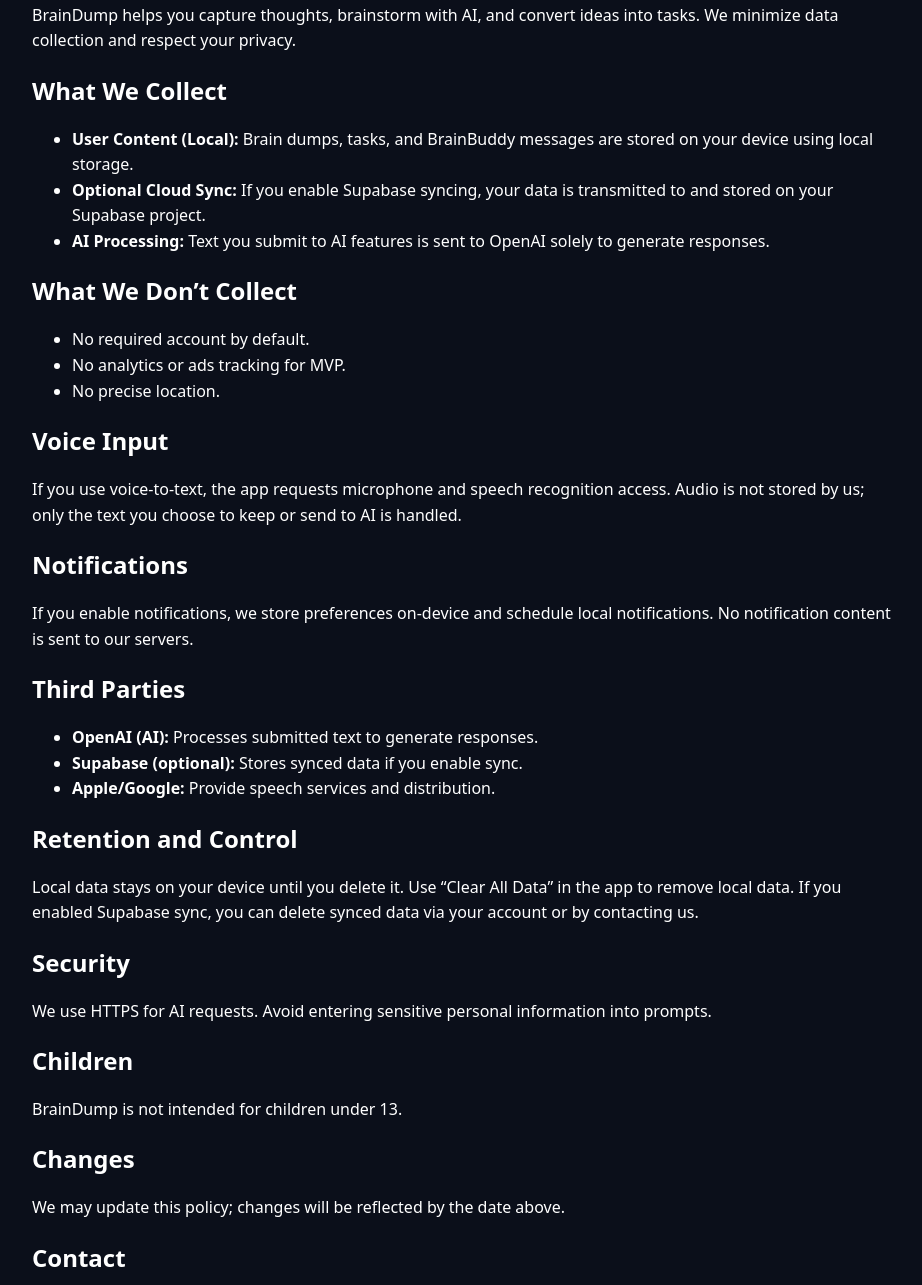
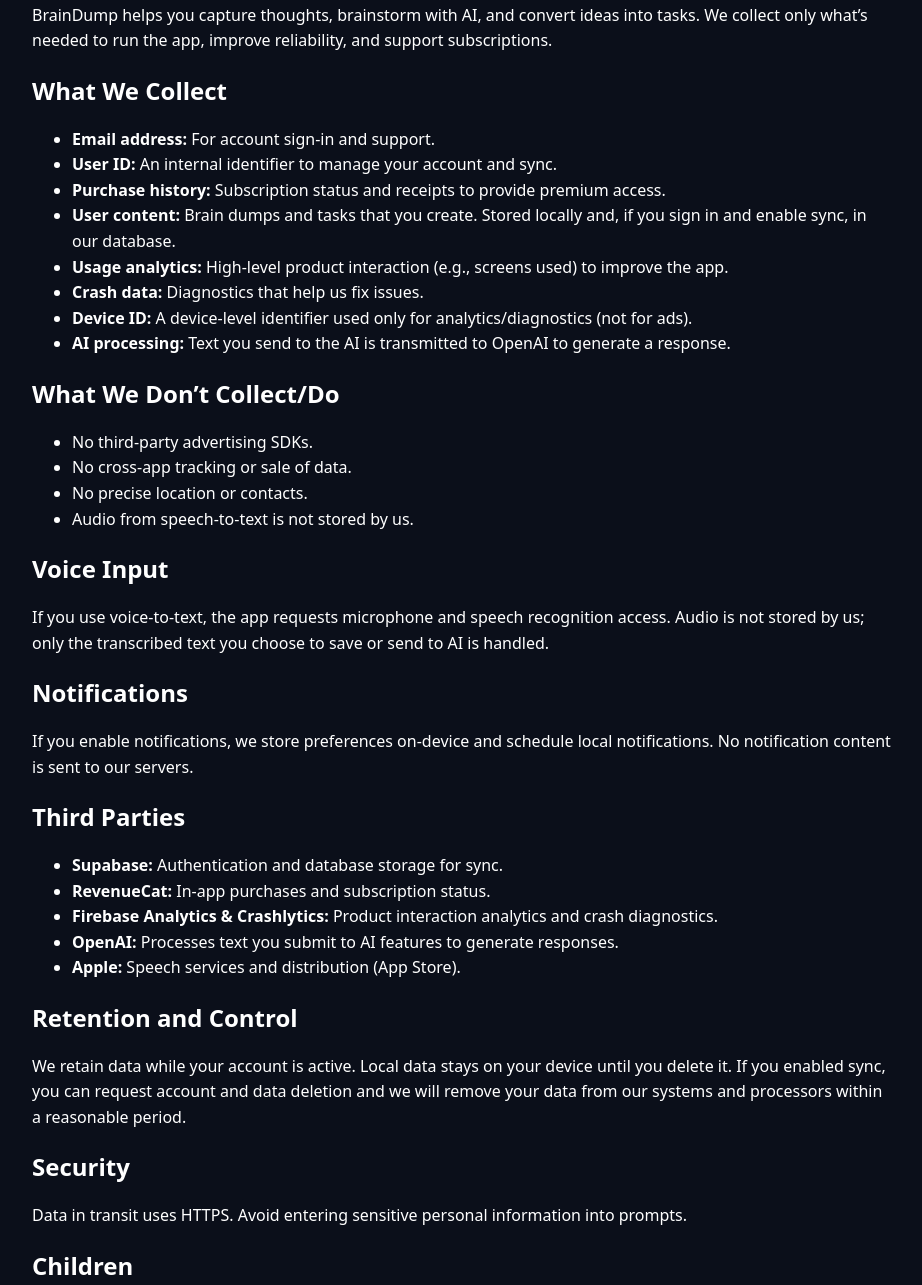
Before and after one commit to Braindumpsoftware/braindump-site, a plain HTML site: page privacy.html in a window 1280 px wide. Shown: the part 146-1431 px from the top of the page, without its empty margins (178-1100 px from the left). Drawn offline with Linux system fonts and the light colour scheme.

Commit message:
chore(privacy): align App Privacy data types, purposes, and processors

```diff
--- a/privacy.html
+++ b/privacy.html
@@ -16,49 +16,57 @@
   <main class="wrap">
     <h1>Privacy Policy</h1>
     <p><em>Last updated: <span id="d"></span></em></p>
-    <p>BrainDump helps you capture thoughts, brainstorm with AI, and convert ideas into tasks. We minimize data collection and respect your privacy.</p>
+    <p>BrainDump helps you capture thoughts, brainstorm with AI, and convert ideas into tasks. We collect only what’s needed to run the app, improve reliability, and support subscriptions.</p>
 
     <h2>What We Collect</h2>
     <ul>
-      <li><strong>User Content (Local):</strong> Brain dumps, tasks, and BrainBuddy messages are stored on your device using local storage.</li>
-      <li><strong>Optional Cloud Sync:</strong> If you enable Supabase syncing, your data is transmitted to and stored on your Supabase project.</li>
-      <li><strong>AI Processing:</strong> Text you submit to AI features is sent to OpenAI solely to generate responses.</li>
+      <li><strong>Email address:</strong> For account sign‑in and support.</li>
+      <li><strong>User ID:</strong> An internal identifier to manage your account and sync.</li>
+      <li><strong>Purchase history:</strong> Subscription status and receipts to provide premium access.</li>
+      <li><strong>User content:</strong> Brain dumps and tasks that you create. Stored locally and, if you sign in and enable sync, in our database.</li>
+      <li><strong>Usage analytics:</strong> High‑level product interaction (e.g., screens used) to improve the app.</li>
+      <li><strong>Crash data:</strong> Diagnostics that help us fix issues.</li>
+      <li><strong>Device ID:</strong> A device‑level identifier used only for analytics/diagnostics (not for ads).</li>
+      <li><strong>AI processing:</strong> Text you send to the AI is transmitted to OpenAI to generate a response.</li>
     </ul>
 
-    <h2>What We Don’t Collect</h2>
+    <h2>What We Don’t Collect/Do</h2>
     <ul>
-      <li>No required account by default.</li>
-      <li>No analytics or ads tracking for MVP.</li>
-      <li>No precise location.</li>
+      <li>No third‑party advertising SDKs.</li>
+      <li>No cross‑app tracking or sale of data.</li>
+      <li>No precise location or contacts.</li>
+      <li>Audio from speech‑to‑text is not stored by us.</li>
     </ul>
 
     <h2>Voice Input</h2>
-    <p>If you use voice-to-text, the app requests microphone and speech recognition access. Audio is not stored by us; only the text you choose to keep or send to AI is handled.</p>
+    <p>If you use voice‑to‑text, the app requests microphone and speech recognition access. Audio is not stored by us; only the transcribed text you choose to save or send to AI is handled.</p>
 
     <h2>Notifications</h2>
-    <p>If you enable notifications, we store preferences on-device and schedule local notifications. No notification content is sent to our servers.</p>
+    <p>If you enable notifications, we store preferences on‑device and schedule local notifications. No notification content is sent to our servers.</p>
 
     <h2>Third Parties</h2>
     <ul>
-      <li><strong>OpenAI (AI):</strong> Processes submitted text to generate responses.</li>
-      <li><strong>Supabase (optional):</strong> Stores synced data if you enable sync.</li>
-      <li><strong>Apple/Google:</strong> Provide speech services and distribution.</li>
+      <li><strong>Supabase:</strong> Authentication and database storage for sync.</li>
+      <li><strong>RevenueCat:</strong> In‑app purchases and subscription status.</li>
+      <li><strong>Firebase Analytics & Crashlytics:</strong> Product interaction analytics and crash diagnostics.</li>
+      <li><strong>OpenAI:</strong> Processes text you submit to AI features to generate responses.</li>
+      <li><strong>Apple:</strong> Speech services and distribution (App Store).</li>
     </ul>
 
     <h2>Retention and Control</h2>
-    <p>Local data stays on your device until you delete it. Use “Clear All Data” in the app to remove local data. If you enabled Supabase sync, you can delete synced data via your account or by contacting us.</p>
+    <p>We retain data while your account is active. Local data stays on your device until you delete it. If you enabled sync, you can request account and data deletion and we will remove your data from our systems and processors within a reasonable period.</p>
 
     <h2>Security</h2>
-    <p>We use HTTPS for AI requests. Avoid entering sensitive personal information into prompts.</p>
+    <p>Data in transit uses HTTPS. Avoid entering sensitive personal information into prompts.</p>
 
     <h2>Children</h2>
-    <p>BrainDump is not intended for children under 13.</p>
+    <p>BrainDump is not directed to children; we require a parent/guardian to manage any under‑13 use consistent with local law.</p>
 
     <h2>Changes</h2>
     <p>We may update this policy; changes will be reflected by the date above.</p>
 
-    <h2>Contact</h2>
-    <p>Email: <a href="mailto:support@braindumpapp.org">support@braindumpapp.org</a></p>
+    <h2>Contact & Deletion</h2>
+    <p>Email: <a href="mailto:support@braindumpapp.org">support@braindumpapp.org</a>. To request account/data deletion, contact us at this address and include the email used for your account.</p>
   </main>
   <script>document.getElementById('d').textContent = new Date().toISOString().slice(0,10);</script>
 </body>
```
